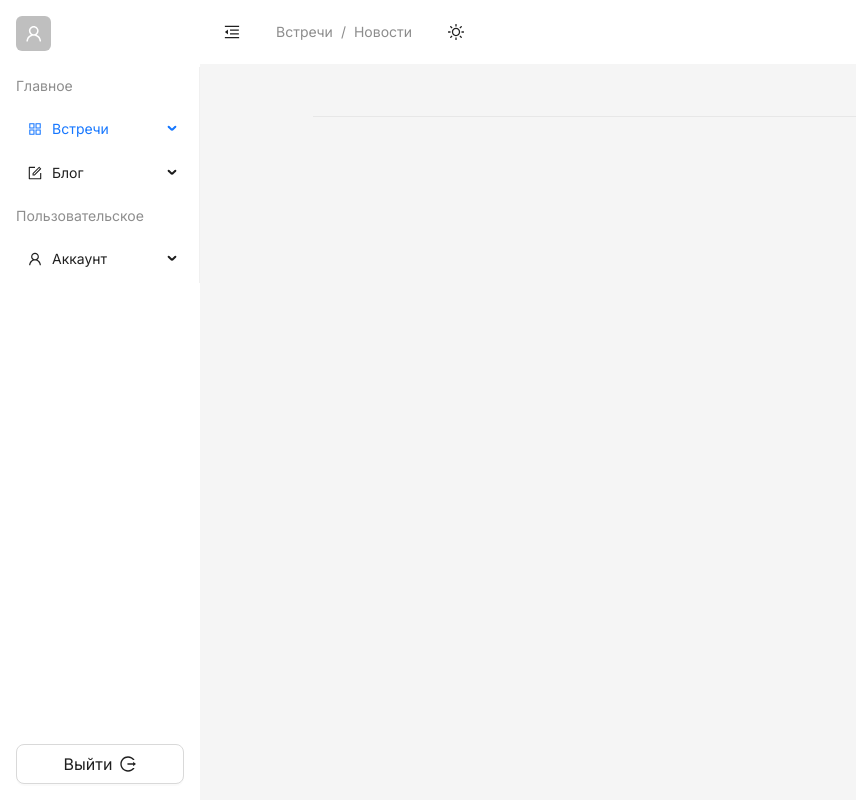
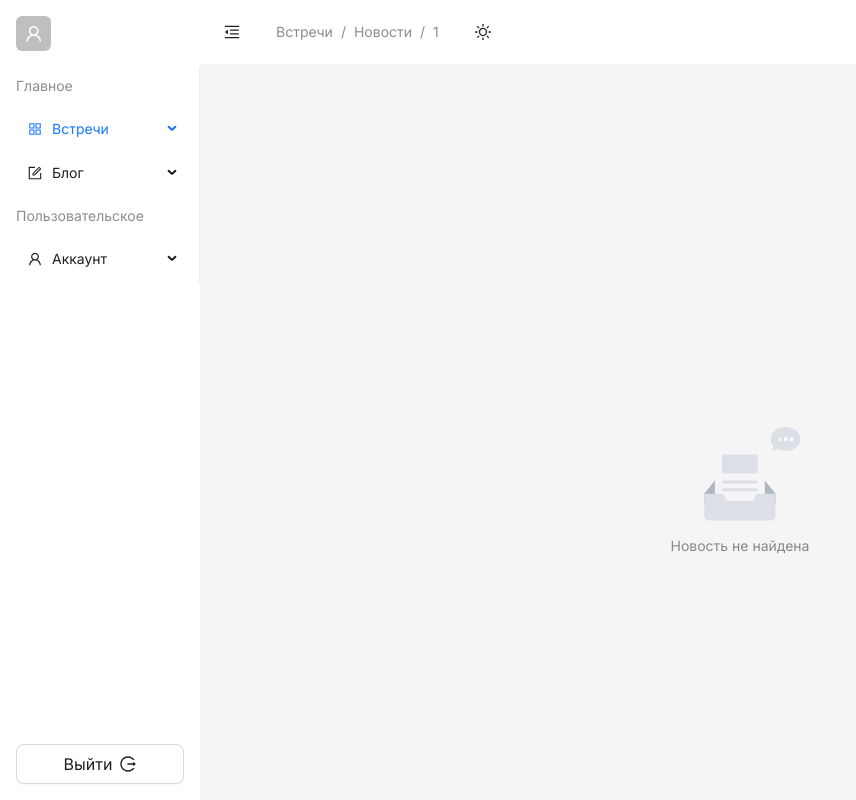
Before and after one commit to Yessirskiy/React-front, a React (Vite) app: page /meetings/news/1 in a window 1280 px wide. Shown: the whole page, without its empty margins (0-856 px from the left). Built offline with nearby package versions, Linux system fonts and the light colour scheme.

Commit message:
Changing layoug paddings. Sanitizing new's article

```diff
--- a/package.json
+++ b/package.json
@@ -13,6 +13,7 @@
     "antd": "^5.20.0",
     "axios": "^1.7.3",
     "dayjs": "^1.11.12",
+    "dompurify": "^3.1.6",
     "jwt-decode": "^4.0.0",
     "react": "^18.3.1",
     "react-dom": "^18.3.1",
--- a/src/layouts/MainLayout.jsx
+++ b/src/layouts/MainLayout.jsx
@@ -14,7 +14,7 @@ import AuthContext from '../context/AuthContext.jsx';
 import { Navigate, useLocation } from 'react-router-dom';
 import useAxios from '../utils/UseAxios.jsx';
 import ProfileContext from '../context/ProfileContext.jsx';
-import { NavLink } from "react-router-dom";
+import { NavLink, Link } from "react-router-dom";
 import { Outlet } from 'react-router-dom';
 import ruRU from 'antd/locale/ru_RU';
 import dayjs from 'dayjs';
@@ -99,24 +99,30 @@ const MainLayout = ({children}) => {
         ],
         },
     ]
+    const breadcrumbDummies = {
+        "meetings": <NavLink to="/meetings">Встречи</NavLink>,
+        "feed": <NavLink to="/meetings/feed">Лента</NavLink>,
+        "news": <NavLink to="/meetings/news">Новости</NavLink>,
+        "account": <NavLink to="/account">Аккаунт</NavLink>,
+        "profile": <NavLink to="/account/profile">Профиль</NavLink>,
+        "balance": <NavLink to="/account/balance">Баланс</NavLink>,
+        "settings": <NavLink to="/account/settings">Настройки</NavLink>,
+    };
 
     const getBreadcrumbItems = () => {
-        let navs = selectedNav.split("_");
-        for (let group of menuItems){
-            for (let subgroup of group.children){
-                if (subgroup.key === navs[0]){
-                    for (let groupelem of subgroup.children) {
-                        if (`${navs[0]}_${navs[1]}` === groupelem.key) {
-                            let result = [{title: subgroup.label}, {title: groupelem.label}];
-                            if (navs.length === 3)
-                                result.push({title: navs[2]});
+        let navs = location.pathname.slice(1).split("/");
+        let result = [];
+        for (let nav of navs){
+            result.push({title: breadcrumbDummies[nav]})
+        }
+        if (/^\/meetings\/news\/\d+$/.test(location.pathname)){
+            result.pop()
+            if (location.state?.name)
+                result.push({title:<Link state={{name: location.state.name}} to={location.pathname}>{location.state.name}</Link>})
+            else
+                result.push({title: <Link to={location.pathname}>{navs[2]}</Link>})
+        }
         return result;
-                        }
-                    }
-                }
-            }
-        }
-        return [];
     }
 
     const onMenuClick = (e) => {
@@ -126,8 +132,6 @@ const MainLayout = ({children}) => {
     useEffect(() => {
         if (location.pathname.includes('/meetings/feed')) {
             setSelectedNav('meetings_feed');
-        } else if (/^\/meetings\/news\/\d+\/$/.test(location.pathname)) {
-            setSelectedNav(location.state.nav);
         } else if (location.pathname.includes('/meetings/news')) {
             setSelectedNav('meetings_news')
         } else if (location.pathname.includes('/meetings/visited')) {
@@ -195,8 +199,7 @@ const MainLayout = ({children}) => {
                             height: 64,
                         }}
                     />
-                    <Breadcrumb items={getBreadcrumbItems()}>
-                    </Breadcrumb>
+                    <Breadcrumb items={getBreadcrumbItems()}/>
                     <Button
                         type="text"
                         icon={isDarkMode ? <MoonOutlined /> : <SunOutlined />}
@@ -209,7 +212,7 @@ const MainLayout = ({children}) => {
                     />
                 </Header>
                 <Content
-                    className='m-7 mb-0 h-screen overflow-scroll no-scrollbar'
+                    className='p-7 pb-0 overflow-auto no-scrollbar'
                 >
                     <Outlet/>
                 </Content>
--- a/src/main.jsx
+++ b/src/main.jsx
@@ -6,7 +6,7 @@ import './index.css'
 
 
 ReactDOM.createRoot(document.getElementById('root')).render(
-  <React.StrictMode>
+  // <React.StrictMode>
     <App />
-  </React.StrictMode>
+  // </React.StrictMode>
 )
--- a/src/pages/balance/UserBalancePage.jsx
+++ b/src/pages/balance/UserBalancePage.jsx
@@ -8,7 +8,7 @@ const { Title } = Typography;
 
 const UserBalancePage = () => {
     return (
-        <div className='p-6'>
+        <div>
             <Title level={2}>Баланс</Title>
             <Row gutter={[28, 28]} className='mb-6'>
                 <Col
--- a/src/pages/news/ArticlePage.jsx
+++ b/src/pages/news/ArticlePage.jsx
@@ -1,9 +1,10 @@
 import React, { useContext, useEffect, useState } from "react";
 import { useParams } from "react-router-dom";
-import { Typography, Row, Col, Divider, Skeleton } from "antd";
+import { Typography, Row, Col, Divider, Skeleton, Empty } from "antd";
 import useAxios from "../../utils/UseAxios";
 import NotificationContext from "../../context/NotificationContext";
 import { getArticle } from "../../api/news";
+import DOMPurify from 'dompurify';
 
 const { Title, Text } = Typography
 
@@ -21,6 +22,13 @@ const ArticlePage = () => {
             setArticle(data);
             setArticleLoading(false);
         } catch (error) {
+            if (error.response?.status === 404){
+                setNotification({
+                    type: "error",
+                    content: "Такой новости не существует."
+                });
+                return;
+            }
             setNotification({
                 type: "error",
                 content: "Не удалось загрузить новость."
@@ -34,14 +42,20 @@ const ArticlePage = () => {
 
     return (
         <div>
-            <Row justify="center">
+            <Row justify="center" align="middle" className="h-screen">
                 <Col
                     xs={24} sm={22} md={22}
                     lg={20} xl={20} xxl={20}
                 >
-                    <Title level={2}>{article?.title}</Title>
-                    <Divider/>
-                    <div className="flex flex-col gap-2 text-lg" dangerouslySetInnerHTML={{__html: article?.body}}></div>
+                    {!article ?
+                        <div>
+                            <Empty description="Новость не найдена"/>
+                        </div>
+                    : <>
+                        <Title level={2}>{article?.title}</Title>
+                        <Divider/>
+                        <div className="flex flex-col gap-2 text-lg" dangerouslySetInnerHTML={{__html: DOMPurify.sanitize(article?.body)}}></div>
+                    </>}
                 </Col>
             </Row>
         </div>
--- a/src/pages/news/NewsLayout.jsx
+++ b/src/pages/news/NewsLayout.jsx
@@ -7,12 +7,6 @@ import useAxios from "../../utils/UseAxios";
 import NotificationContext from "../../context/NotificationContext";
 import dayjs from "dayjs";
 
-const IconText = ({ icon, text }) => (
-    <Space>
-      {React.createElement(icon)}
-      {text}
-    </Space>
-  );
 
 const { Text } = Typography;
 
@@ -81,18 +75,18 @@ const NewsLayout = ({filter}) => {
                 >
                     <List.Item.Meta
                         avatar={<Avatar src={item.avatar} />}
-                        title={<Link state={{nav: `meetings_news_${item.title}`}} to={`/meetings/news/${item.id}/`}>{item.title}</Link>}
+                        title={<Link state={{name: item.title}} to={`/meetings/news/${item.id}`}>{item.title}</Link>}
                         description={
                             <div className="flex flex-col">
                                 <p>{item?.description}</p>
-                                <Link state={{nav: `meetings_news_${item.title}`}} to={`/meetings/news/${item.id}/`}>Открыть</Link>
+                                <Link state={{name: item.title}} to={`/meetings/news/${item.id}`}>Открыть</Link>
                             </div>
                         }
                     />
                 </List.Item>
                 ) : (
                     <>
-                        <Skeleton className="mb-5"  active avatar title paragraph={{ rows: 2 }} />
+                        <Skeleton className="mb-5" active avatar title paragraph={{ rows: 2 }} />
                         <Divider/>
                     </>
                 )
```
Also changed, not shown: 1 other file (tests, documents, lock files or other folders). Lines whose indentation alone changed are shown as unchanged.
